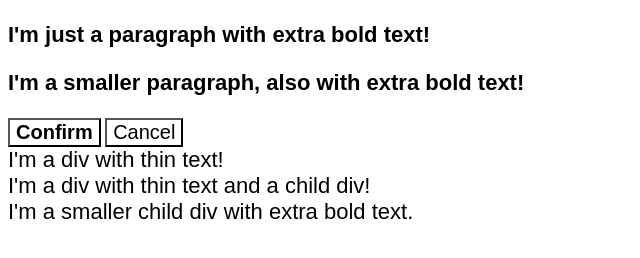
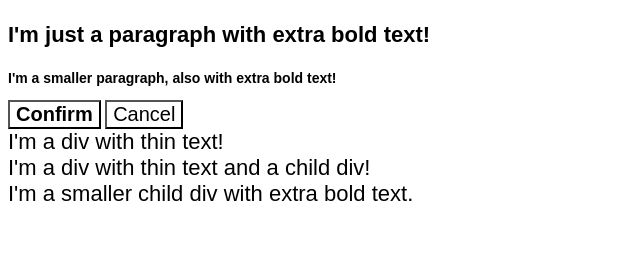
Before and after one commit to GustavoMMAzevedo/theodinproject-foundations, a plain HTML site: page CSS-intro/06-cascade-fix/index.html in a window 1280 px wide. Shown: the whole page, without its empty margins (0-640 px from the left). Drawn offline with Linux system fonts and the light colour scheme.

Commit message:
Fix style error .para .small-para
    - .para and .small-para have their own styles and because
    of this they have their own separate css codes.
    - .para and .small-para share a few same styles like bold and color
    and because of this we have a grouping
        .para,
        .small-para

    - because in the html file there was a chained class
    "para small-para" we have to add the chaining selectors drill
    on CSS so that the correct style to our html text.
        .para.small-para

 Changes to be committed:
	modified:   style.css

```diff
--- a/CSS-intro/06-cascade-fix/style.css
+++ b/CSS-intro/06-cascade-fix/style.css
@@ -7,10 +7,14 @@ body {
     color: hsl(0, 0%, 0%);
     font-weight: 800;
   }
-
-  .small-para {
+  /* I have chained the classes .para and .small-para
+  because in the html file the class "para small-para" exists
+  and for that we need use the chaining selectors drill since this class
+  is a combination of the 2 selectors .para and .small-para */
+  .para.small-para {
     font-size: 14px;
-    font-weight: 800;
+    /* removed the bold font-weight as it is already
+    applied above */
   }
 
   .para {
```
